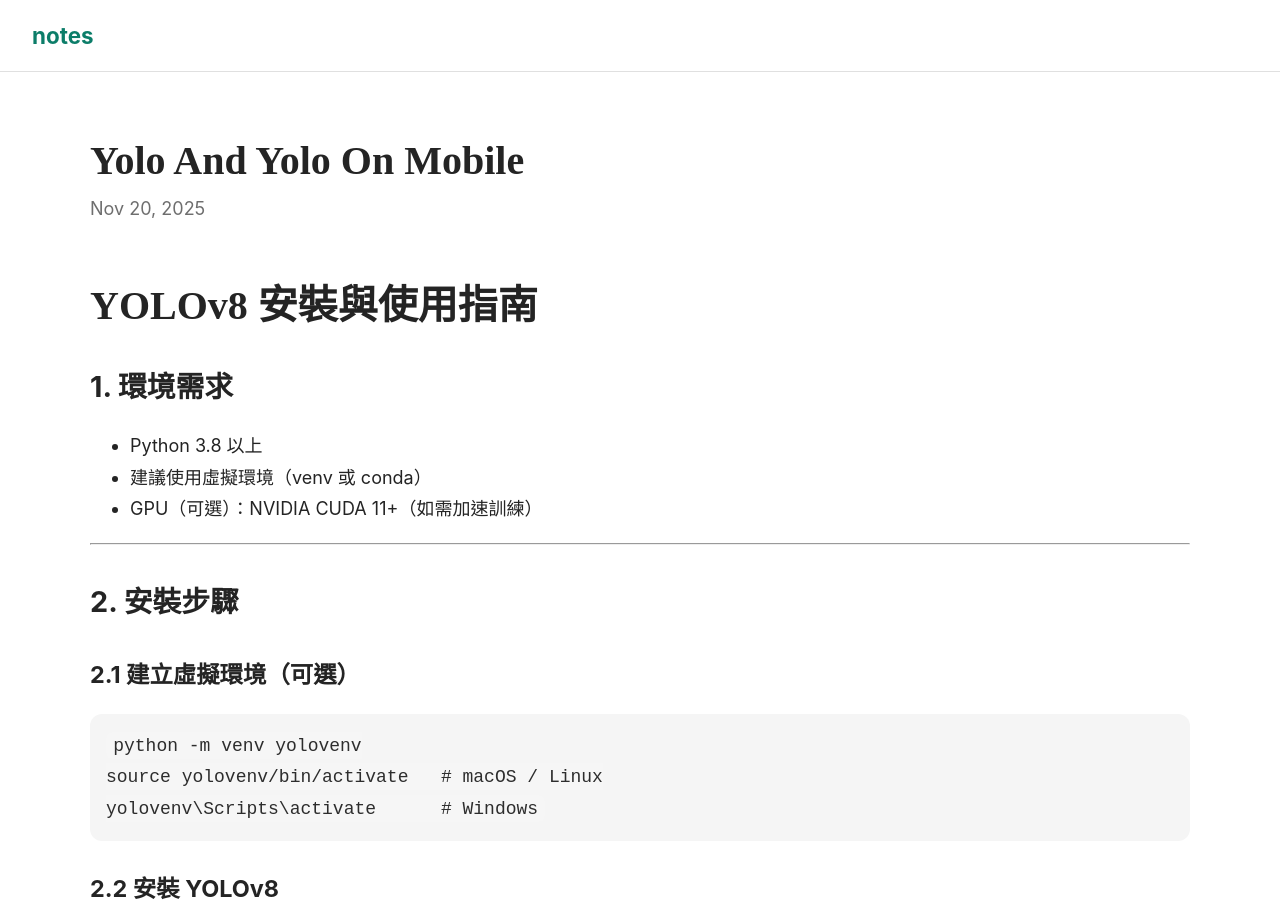
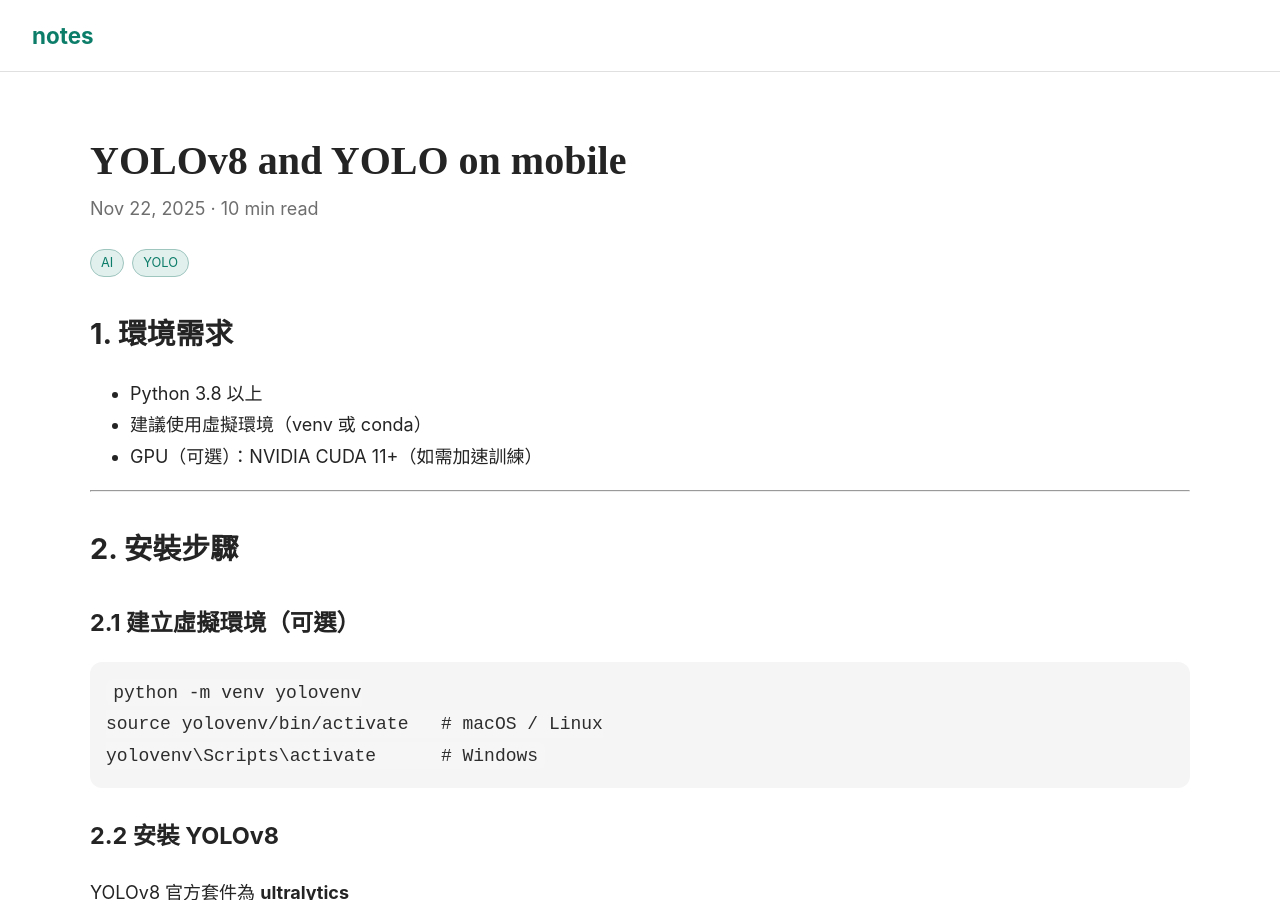
Before and after one commit to linjose/notes, a Jekyll site: the page built from _posts/2025-11-20-YOLO-and-YOLO-on-mobile.md, in a window 1280 px wide and 900 px high. Built offline with Jekyll 4.4.1, drawn with Linux system fonts in a browser that asks for light colours; our own code applies the rules of GitHub Pages for plain Markdown files.

Commit message:
Update 2025-11-20-YOLO-and-YOLO-on-mobile.md

```diff
--- a/_posts/2025-11-20-YOLO-and-YOLO-on-mobile.md
+++ b/_posts/2025-11-20-YOLO-and-YOLO-on-mobile.md
@@ -1,4 +1,11 @@
-# YOLOv8 安裝與使用指南
+---
+layout: post
+title: YOLOv8 and YOLO on mobile
+date: 2025-11-22
+reading_time: 10 min read
+tags: [AI,YOLO]
+excerpt:
+---
 
 ## 1. 環境需求
 
```
